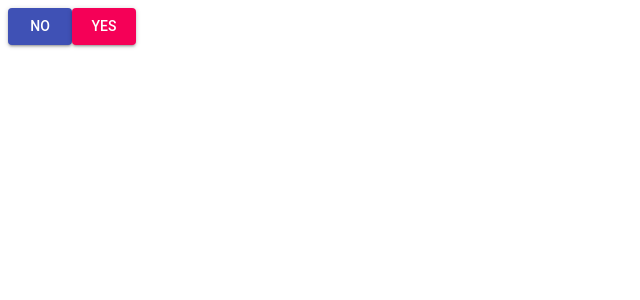
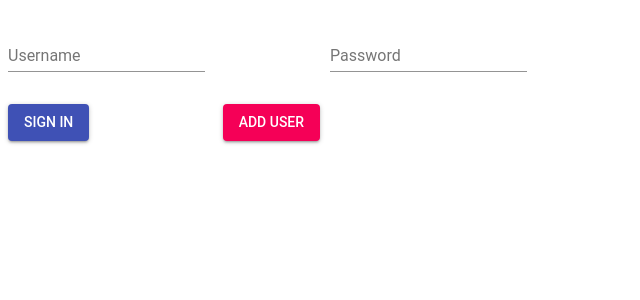
Before and after one commit to NisLox/ReactJsTest, a React app: page / in a window 1280 px wide. Shown: the top 300 px of the page, without its empty margins (0-640 px from the left). Built offline with nearby package versions, Linux system fonts and the light colour scheme.

Commit message:
Welcome page sort of complete

```diff
--- a/App.js
+++ b/App.js
@@ -1,12 +1,12 @@
 import React, { Component } from 'react';
-import ButtonComponent from './Hello'
+import CenteredGrid from './GridComponent'
+
 
 class App extends Component{
    render(){
       return(
          <div>
-            <ButtonComponent text="no" color="primary" />
-            <ButtonComponent text="yes" color="secondary"/>
+            <CenteredGrid />
          </div>
       );
    }
--- /dev/null
+++ b/GridComponent.js
@@ -0,0 +1,49 @@
+import React from 'react';
+import PropTypes from 'prop-types';
+import { withStyles } from '@material-ui/core/styles';
+import ButtonComponent from './Hello'
+import TextFieldComponent from './TextField'
+import Grid from '@material-ui/core/Grid';
+
+const styles = theme => ({
+  root: {
+    flexGrow: 1,
+  },
+  paper: {
+    padding: theme.spacing.unit * 2,
+    textAlign: 'center',
+    color: theme.palette.text.secondary,
+  },
+});
+
+function CenteredGrid(props) {
+  const { classes } = props;
+
+  return (
+    <div className={classes.root}>
+       <Grid container spacing={24}>
+               <Grid item xs={3}>
+                  <TextFieldComponent text="Username"/>
+               </Grid>
+               <Grid item xs={3}>
+                  <TextFieldComponent text="Password"/>
+               </Grid>
+               <Grid item xs ={6}/>
+               <Grid item xs={2}>
+                  <ButtonComponent text="Sign in" color="primary"/>
+               </Grid>
+               <Grid item xs={2}>
+                  <ButtonComponent text="Add User" color="secondary"/>
+               </Grid>
+               <Grid item xs ={8}/>
+
+      </Grid>
+    </div>
+  );
+}
+
+CenteredGrid.propTypes = {
+  classes: PropTypes.object.isRequired,
+};
+
+export default withStyles(styles)(CenteredGrid);
--- /dev/null
+++ b/TextField.js
@@ -0,0 +1,16 @@
+import React from 'react';
+import { TextField } from '@material-ui/core';
+
+const TextFieldComponent = (props) => {
+
+    return (
+        <TextField
+        id="standard-textarea"
+          label={props.text}
+          multiline
+          margin="normal">
+        </TextField>
+    )
+}
+
+export default TextFieldComponent;
```
